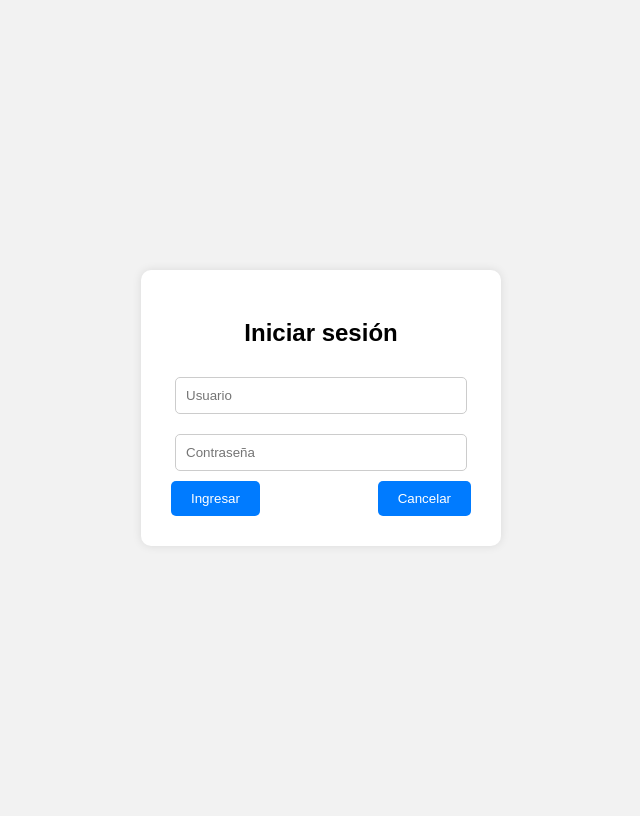
After one commit to MikeSoul09/MisTrapitos, a PHP site: page /login.php in a window 1280 px wide. The commit adds this page. Shown: the whole page, without its empty margins (319-959 px from the left). Run offline with PHP 8.4, Linux system fonts and the light colour scheme.

Commit message:
Add files via upload

```diff
--- /dev/null
+++ b/login.php
@@ -0,0 +1,94 @@
+
+<?php
+$mensaje = '';
+
+if ($_SERVER['REQUEST_METHOD'] === 'POST') {
+    $usuario = $_POST['username'];
+    $contrasena = $_POST['password'];
+
+    if ($usuario === 'admin' && $contrasena === '1234') {
+        header('Location: index.php');
+        exit();
+    } else {
+        $mensaje = 'Usuario o contraseña incorrectos.';
+    }
+}
+?>
+
+<!DOCTYPE html>
+<html lang="es">
+<head>
+    <meta charset="UTF-8">
+    <title>Login</title>
+    <style>
+        body {
+            font-family: Arial, sans-serif;
+            background: #f2f2f2;
+            display: flex;
+            justify-content: center;
+            align-items: center;
+            height: 100vh;
+        }
+
+        .login-container {
+            background: white;
+            padding: 30px;
+            border-radius: 10px;
+            box-shadow: 0px 0px 10px rgba(0,0,0,0.1);
+            width: 300px;
+            text-align: center;
+        }
+
+        .login-container h2 {
+            margin-bottom: 20px;
+        }
+
+        .login-container input {
+            width: 90%;
+            padding: 10px;
+            margin: 10px 0;
+            border-radius: 5px;
+            border: 1px solid #ccc;
+        }
+
+        .botones {
+            display: flex;
+            justify-content: space-between;
+        }
+
+        button {
+            padding: 10px 20px;
+            border: none;
+            border-radius: 5px;
+            background-color: #007bff;
+            color: white;
+            cursor: pointer;
+        }
+
+        button:hover {
+            background-color: #0056b3;
+        }
+
+        .error {
+            color: red;
+            margin-bottom: 10px;
+        }
+    </style>
+</head>
+<body>
+    <div class="login-container">
+        <h2>Iniciar sesión</h2>
+        <?php if ($mensaje): ?>
+            <p class="error"><?php echo $mensaje; ?></p>
+        <?php endif; ?>
+        <form method="POST" action="">
+            <input type="text" name="username" placeholder="Usuario" required>
+            <input type="password" name="password" placeholder="Contraseña" required>
+            <div class="botones">
+                <button type="submit">Ingresar</button>
+                <button type="reset">Cancelar</button>
+            </div>
+        </form>
+    </div>
+</body>
+</html>
--- /dev/null
+++ b/logout.php
@@ -0,0 +1,6 @@
+<?php
+session_start();
+session_destroy();
+header('Location: login.php');
+exit();
+?>
```
Also changed, not shown: index.php (+52 -11 lines).
